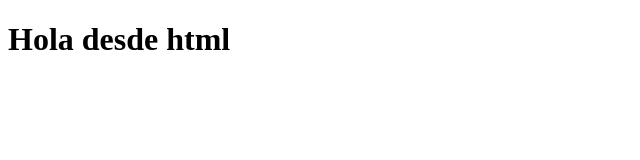
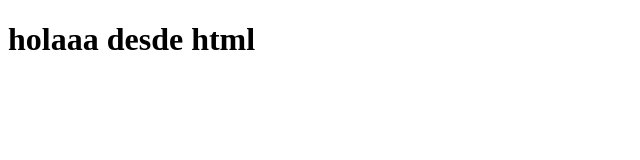
Before and after one commit to JairAH12/repasoGit, a plain HTML site: page index.html in a window 1280 px wide. Shown: the whole page, without its empty margins (0-640 px from the left). Drawn offline with Linux system fonts and the light colour scheme.

Commit message:
app con su consola y modifico h1

```diff
--- a/app.js
+++ b/app.js
@@ -0,0 +1 @@
+console.log('falto este mesaje')
--- a/index.html
+++ b/index.html
@@ -7,6 +7,6 @@
     <title>Document</title>
 </head>
 <body>
-    <h1>Hola desde html</h1>
+    <h1>holaaa desde html</h1>
 </body>
 </html>
```
